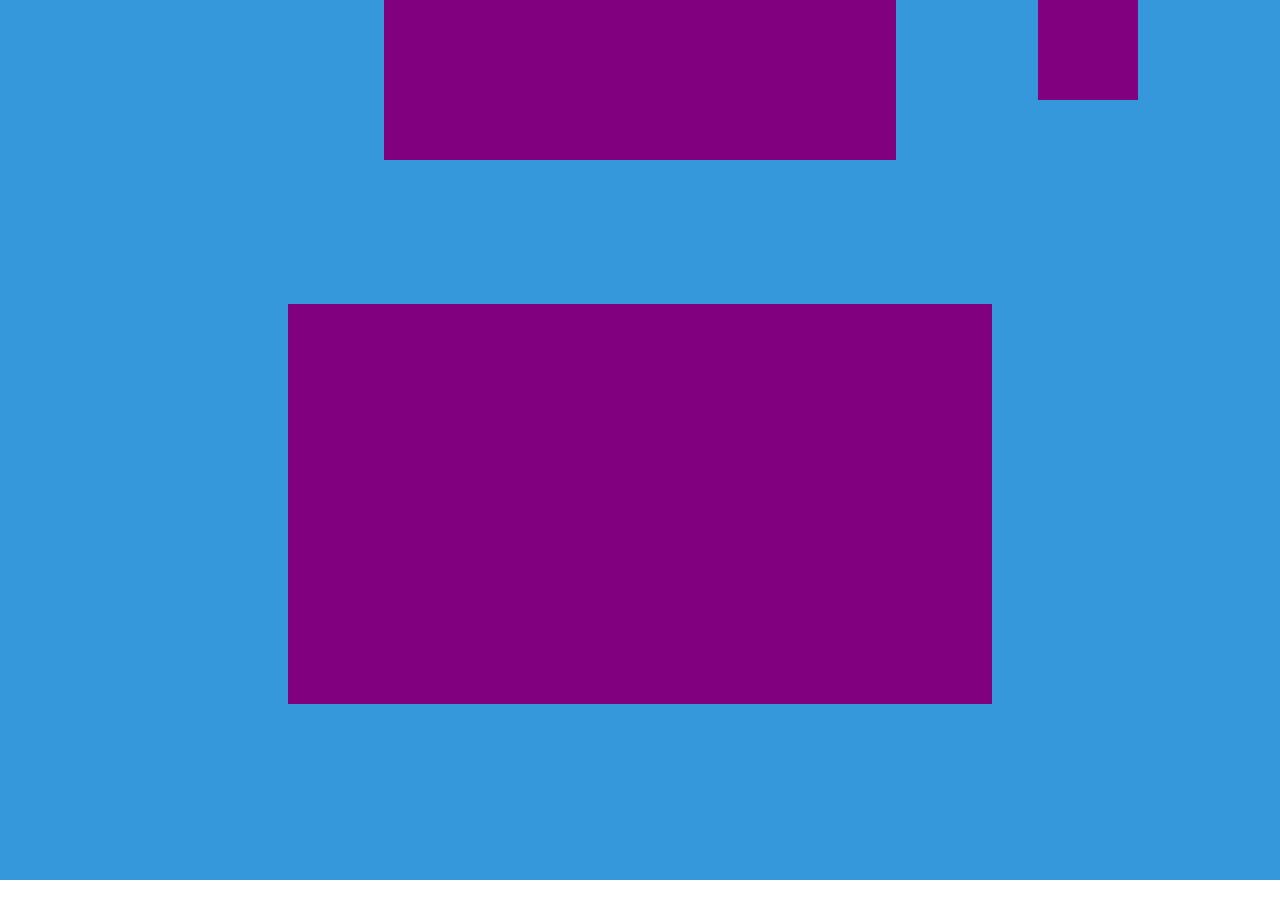
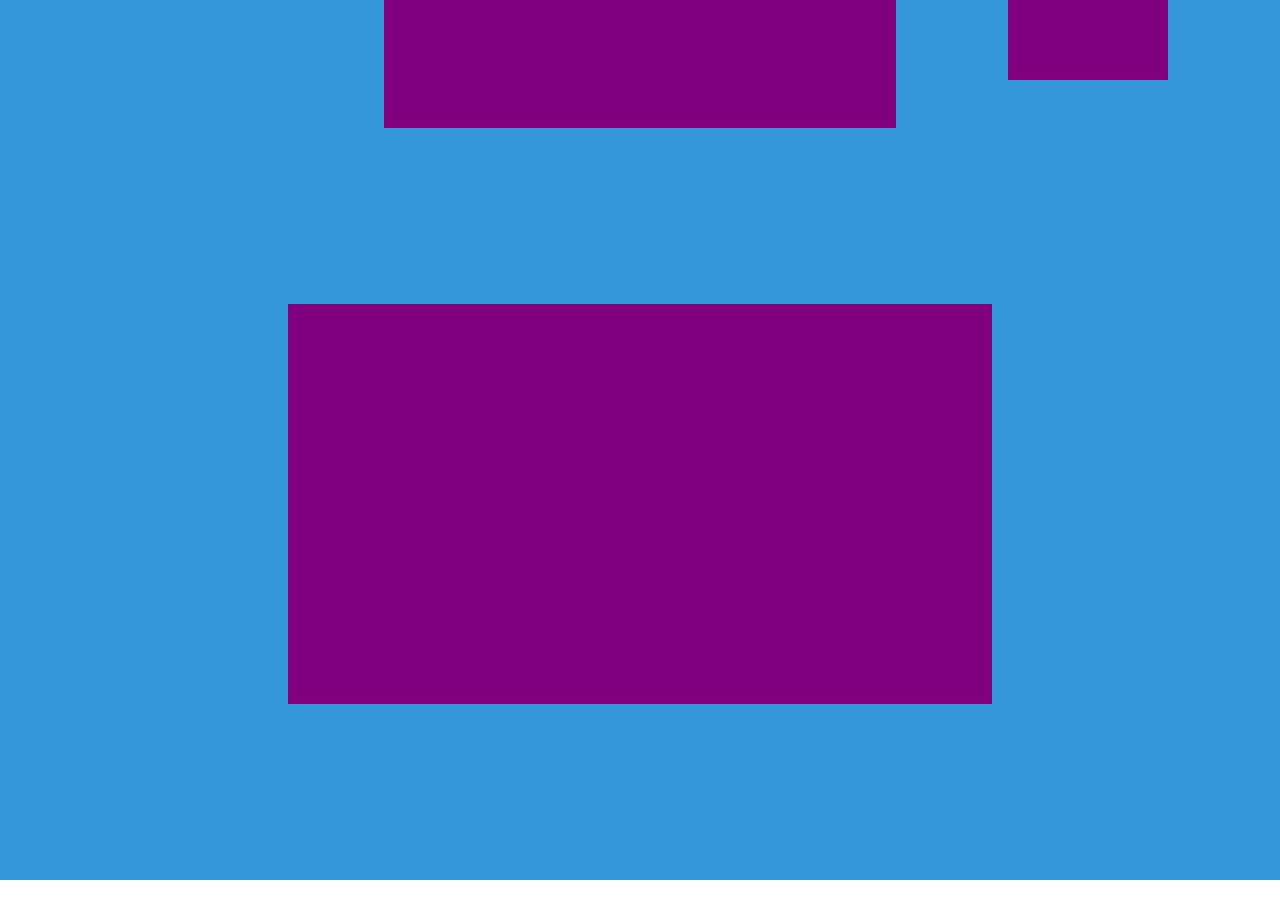
Before and after one commit to FedericoCaglayan99/htmlcss-struttura-discord, a plain HTML site: page index.html in a window 1280 px wide. Shown: the top 918 px of the page. Drawn offline with Linux system fonts and the light colour scheme.

Commit message:
correction  header

```diff
--- a/style.css
+++ b/style.css
@@ -66,14 +66,14 @@ background-color: white;
 }
 .nav {
     width: 40%;
-    height: 10em;
+    height: 8em;
     background-color: purple;
     position: absolute;
    top:0
 }
 .button {
-    width: 100px;
-    height: 100px;
+    width: 10em;
+    height: 5em;
     background-color: purple;
     position: absolute;
     top: 0;
```
